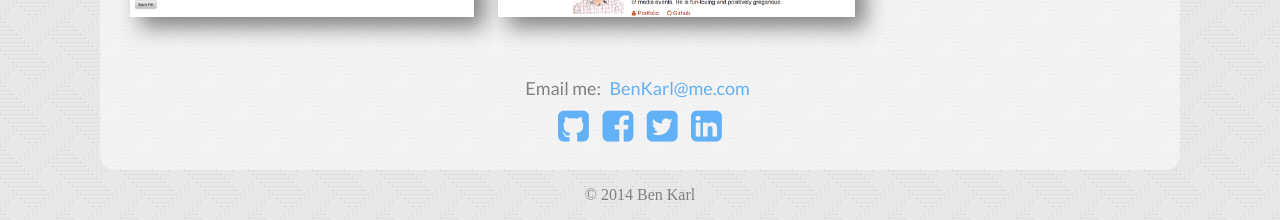
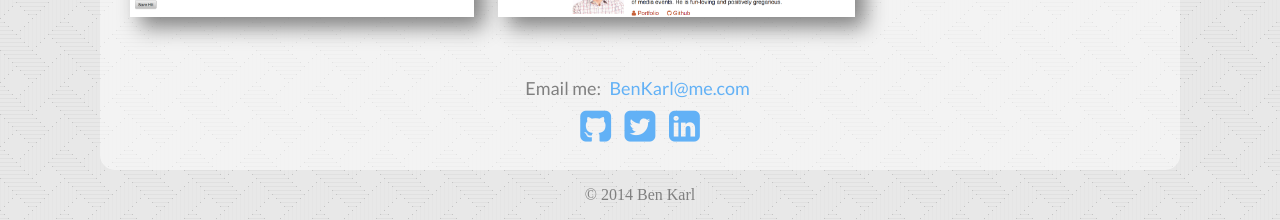
Before and after one commit to BenRKarl/BenRKarl.github.io, a Jekyll site: the page built from index.html, in a window 1280 px wide. Shown: the part 2350-2570 px from the top of the page. Built offline with Jekyll 4.4.1, drawn with Linux system fonts in a browser that asks for light colours; nearby versions of some CDN libraries; some web fonts are replaced.

Commit message:
Remove link to Facebook account

```diff
--- a/_includes/contact.html
+++ b/_includes/contact.html
@@ -1,7 +1,6 @@
 <div class="contact content">
   Email me: <a href="mailto:benkarl@me.com">BenKarl@me.com</a></br>
   <a href="https://github.com/BenRKarl"><i class="fa fa-github-square fa-2x"></i></a>
-  <a href="https://www.facebook.com/BenjaminKarl"><i class="fa fa-facebook-square fa-2x"></i></a>
   <a href="https://twitter.com/benkarl"><i class="fa fa-twitter-square fa-2x"></i></a>
   <a href="https://www.linkedin.com/in/benkarl"><i class="fa fa-linkedin-square fa-2x"></i></a>
 </div>
```
